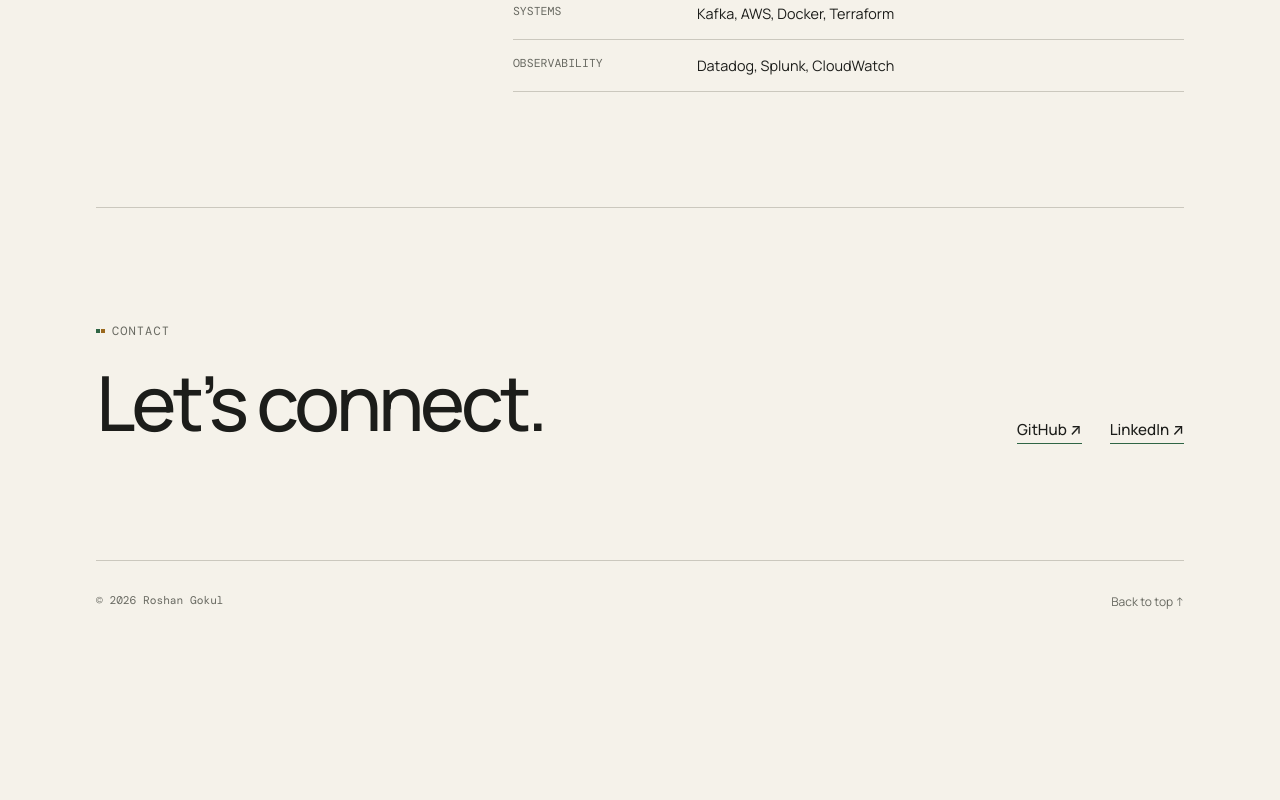
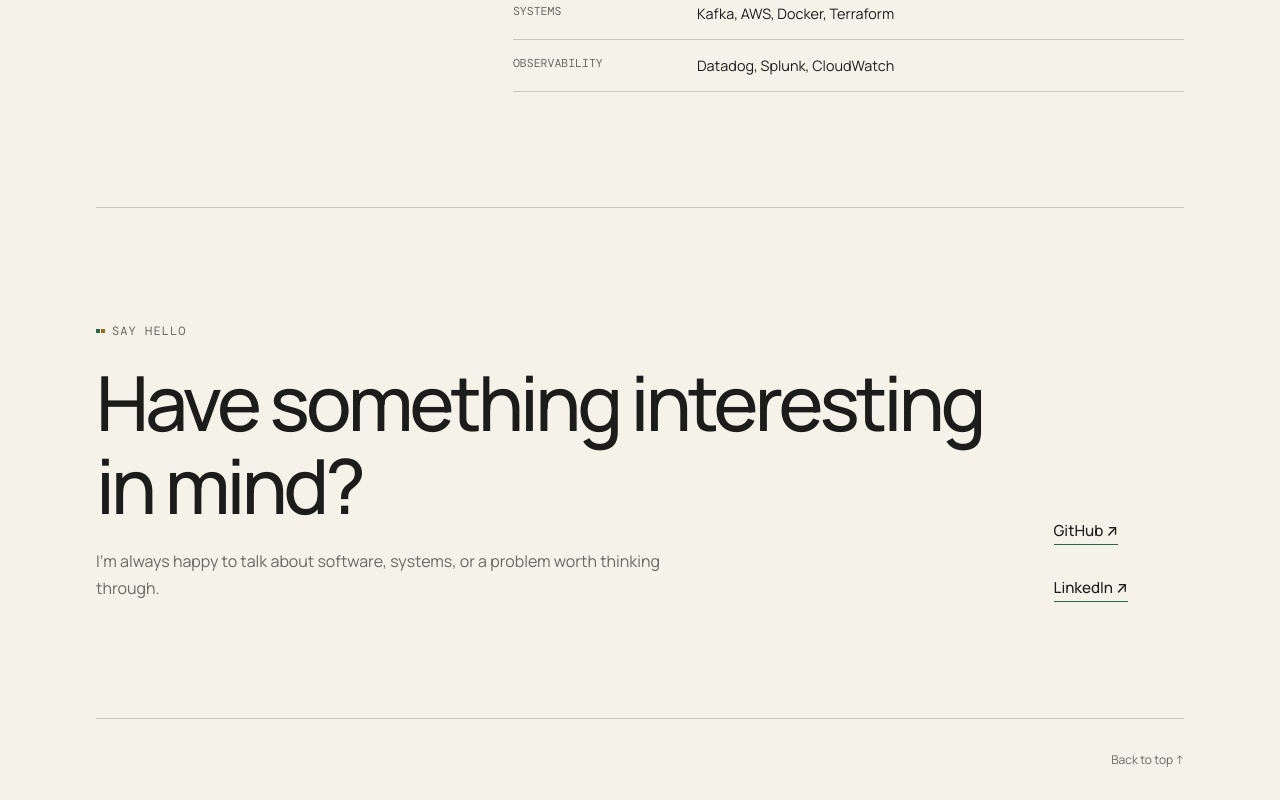
Before and after one commit to roshangokul/website, a React (Vite) app: page / in a window 1280 px wide. Shown: the part 2978-3778 px from the top of the page. Before the commit the page ends 3620 px from the top, so only its background shows below. Built offline with nearby package versions, Linux system fonts and the light colour scheme.

Commit message:
adding more to the contact info

```diff
--- a/src/Contact.jsx
+++ b/src/Contact.jsx
@@ -7,8 +7,11 @@ function Contact() {
   return (
     <section className="section page-width contact" id="contact" aria-labelledby="contact-title">
       <div>
-        <p className="section-label">Contact</p>
-        <h2 id="contact-title">Let’s connect.</h2>
+        <p className="section-label">Say hello</p>
+        <h2 id="contact-title">Have something interesting in mind?</h2>
+        <p className="contact__description">
+          I’m always happy to talk about software, systems, or a problem worth thinking through.
+        </p>
       </div>
       <div className="contact__links">
         {contactLinks.map((link) => (
--- a/src/Footer.jsx
+++ b/src/Footer.jsx
@@ -1,7 +1,6 @@
 function Footer() {
   return (
     <footer className="site-footer page-width">
-      <p>© {new Date().getFullYear()} Roshan Gokul</p>
       <a href="#top">Back to top ↑</a>
     </footer>
   );
--- a/src/index.css
+++ b/src/index.css
@@ -430,19 +430,23 @@ a {
   font-size: clamp(2.5rem, 6vw, 4.75rem);
 }
 
+.contact__description {
+  max-width: 36rem;
+  margin-top: 1.25rem;
+  margin-bottom: 0;
+  color: var(--color-muted);
+  line-height: 1.7;
+}
+
 .site-footer {
   padding-block: 2rem;
   display: flex;
-  justify-content: space-between;
+  justify-content: flex-end;
   gap: 1rem;
   border-top: 1px solid var(--color-line);
   color: var(--color-muted);
   font-family: var(--font-mono);
   font-size: 0.7rem;
-}
-
-.site-footer p {
-  margin-bottom: 0;
 }
 
 .site-footer a {
```
